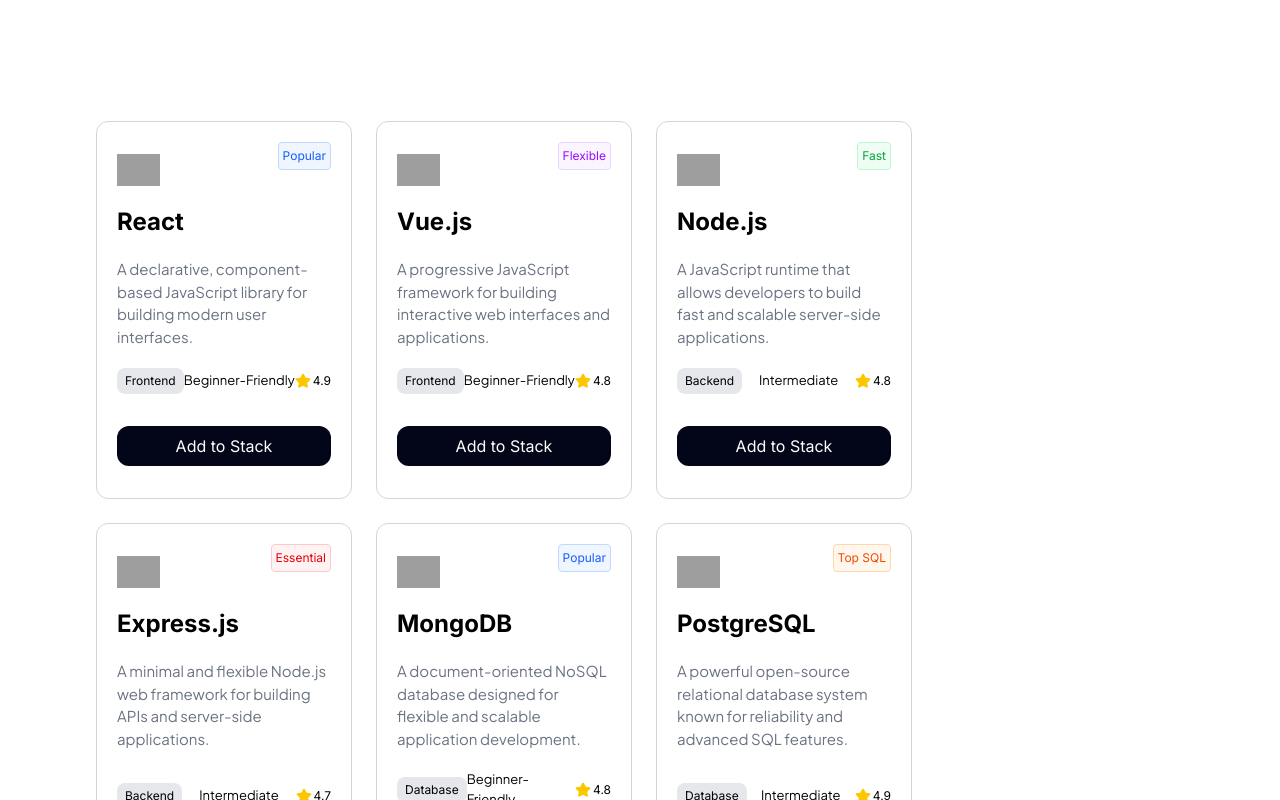
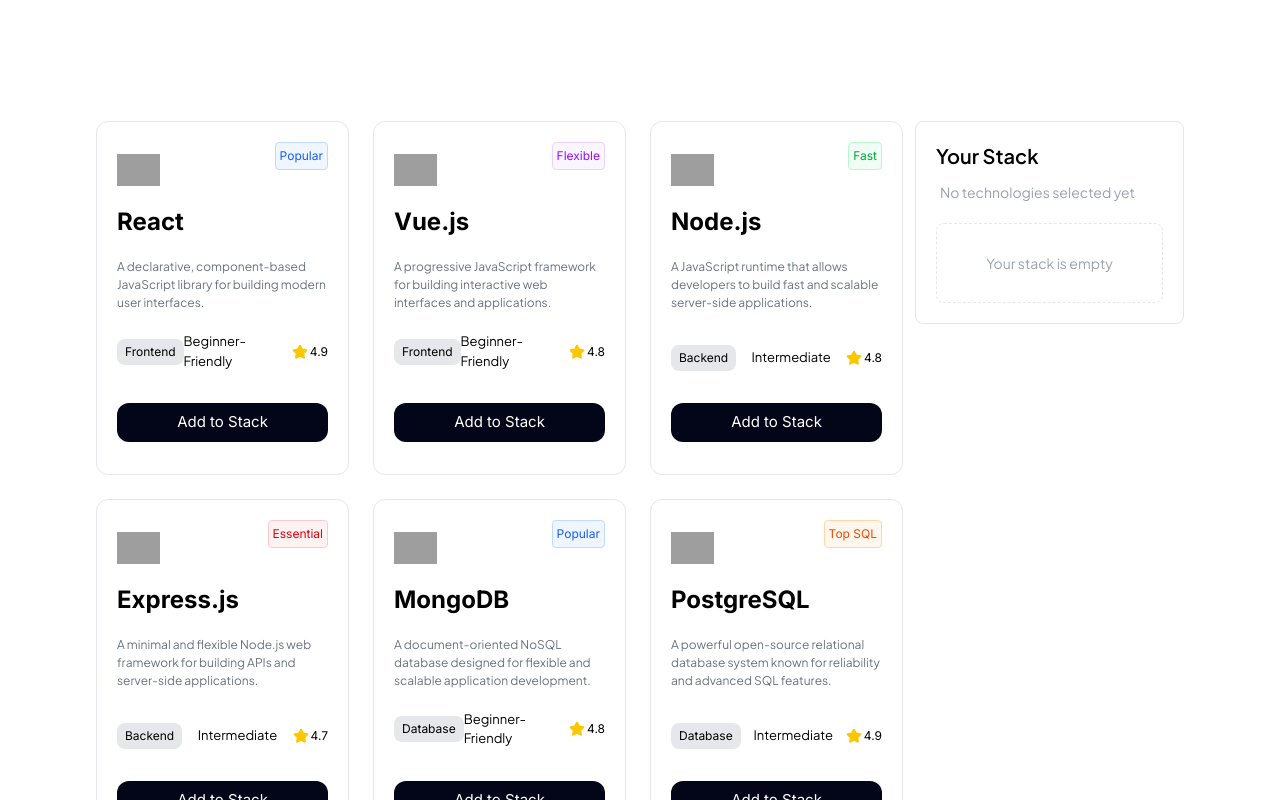
Before and after one commit to mahenaj-tabassum/Dev-Stack-A05, a React (Vite) app: page / in a window 1280 px wide. Shown: the part 680-1480 px from the top of the page. Built offline with nearby package versions, Linux system fonts and the light colour scheme; grey boxes are pictures that could not be loaded.

Commit message:
Stack Side Bar

```diff
--- a/src/App.tsx
+++ b/src/App.tsx
@@ -4,6 +4,7 @@
 import Navbar from "./components/Navbar";
 import TechnologySection from "./components/TechnologySection";
 import Loading from "./components/Loading";
+import { ToastContainer } from "react-toastify";
 
 const fetchDevStackData = async () => {
   const response = await fetch("/data/technology.json");
@@ -14,6 +15,8 @@
 const App = () => {
   const [devStackDataPromise] = useState(() => fetchDevStackData());
   return (
+    <>
+      <ToastContainer position="top-right" />
       <div className="md:bg-white bg-[#f8f6f6]">
         <Navbar />
         <div className="w-[85%] mx-auto">
@@ -24,6 +27,7 @@
         </div>
         <Footer />
       </div>
+    </>
   );
 };
 
--- a/src/components/StackItem.tsx
+++ b/src/components/StackItem.tsx
@@ -0,0 +1,35 @@
+import { XIcon } from "lucide-react";
+
+import type { TechnologiesType } from "../types/technology";
+
+interface StackItemProps {
+  selectedStack: TechnologiesType[];
+}
+
+const StackItem = ({ selectedStack }: StackItemProps) => {
+  return (
+    <>
+      {selectedStack.length !== 0 &&
+        selectedStack.map((stack) => (
+          <div
+            key={stack.id}
+            className="border border-gray-200 rounded-lg flex items-center justify-between px-5 py-3"
+          >
+            <div className="flex items-center gap-3">
+              <img className="h-8" src={stack.icon} alt={stack.name} />
+              <div>
+                <p className="font-bold text-slate-900">{stack.name}</p>
+
+                <p className="text-[12px] text-gray-400">{stack.category}</p>
+              </div>
+            </div>
+            <button className="cursor-pointer">
+              <XIcon className="text-red-500 size-5" />
+            </button>
+          </div>
+        ))}
+    </>
+  );
+};
+
+export default StackItem;
--- a/src/components/StackSidebar.tsx
+++ b/src/components/StackSidebar.tsx
@@ -0,0 +1,34 @@
+import type { TechnologiesType } from "../types/technology";
+import StackItem from "./StackItem";
+
+interface StackSidebarProps {
+  selectedStack: TechnologiesType[];
+}
+const StackSidebar = ({ selectedStack }: StackSidebarProps) => {
+  return (
+    <div className="bg-white border border-gray-200 rounded-lg p-5">
+      <p className="text-xl font-semibold">Your Stack</p>
+      {selectedStack.length === 0 ? (
+        <p className="text-[14px] ml-1 text-gray-400 mt-3 mb-5">
+          No technologies selected yet
+        </p>
+      ) : (
+        <p className="text-[14px] ml-1 text-gray-400 mt-3 mb-5">
+          {selectedStack.length} Technology Selected
+        </p>
+      )}
+
+      {selectedStack.length === 0 ? (
+        <div className="border border-dashed border-gray-200 rounded-lg mt-5 flex items-center justify-center h-20">
+          <p className="text-[14px] text-gray-400">Your stack is empty</p>
+        </div>
+      ) : (
+        <div className="flex flex-col gap-5">
+          <StackItem selectedStack={selectedStack} />
+        </div>
+      )}
+    </div>
+  );
+};
+
+export default StackSidebar;
--- a/src/components/TechnologyCard.tsx
+++ b/src/components/TechnologyCard.tsx
@@ -1,9 +1,13 @@
-import { StarIcon } from "lucide-react";
+import { CheckIcon, StarIcon } from "lucide-react";
 import type { BadgeType, TechnologiesType } from "../types/technology";
+import { useState, type Dispatch, type SetStateAction } from "react";
+import { toast } from "react-toastify";
 
 interface TechnologyCardProps {
   // Object
   technology: TechnologiesType;
+  setSelectedStack: Dispatch<SetStateAction<TechnologiesType[]>>;
+  selectedStack: TechnologiesType[];
 }
 const badgeStyles: Record<BadgeType, string> = {
   Popular: "border-blue-200 bg-blue-50 text-blue-600",
@@ -16,10 +20,22 @@
   Powerful: "border-indigo-200 bg-indigo-50 text-indigo-600",
   Containers: "border-yellow-200 bg-yellow-50 text-yellow-600",
 };
-const TechnologyCard = ({ technology }: TechnologyCardProps) => {
+const TechnologyCard = ({
+  technology,
+  setSelectedStack,
+  selectedStack,
+}: TechnologyCardProps) => {
+  const [isAdded, setIsAdded] = useState(false);
+
+  const handleIsAdded = () => {
+    setIsAdded(!isAdded);
+    toast.success(`${technology.name} added to stack`);
+    setSelectedStack([...selectedStack, technology]);
+  };
+
   return (
     <div>
-      <div className="h-full relative px-5 py-8 rounded-xl bg-white border border-gray-300 flex flex-col ">
+      <div className="h-full relative px-5 py-8 rounded-xl bg-white border border-gray-200 flex flex-col ">
         <span
           className={`absolute right-5 top-5 text-[12px] border rounded p-1 ${badgeStyles[technology.badge]}`}
         >
@@ -31,7 +47,7 @@
           alt={technology.name}
         />
         <h2 className="font-bold text-2xl">{technology.name}</h2>
-        <p className="text-[15px] my-5 text-gray-500">
+        <p className="text-[12px] my-5 text-gray-500">
           {technology.description}
         </p>
         <div className="mt-auto">
@@ -46,10 +62,20 @@
             </span>
           </div>
           <button
-            className="mt-8 w-full bg-slate-950 text-white py-2 rounded-xl cursor-pointer"
+            onClick={handleIsAdded}
+            className={`mt-8 w-full  py-2 text-[15px] rounded-xl
+                ${isAdded ? "flex items-center justify-center gap-2 cursor-not-allowed bg-amber-50 border border-amber-600 text-amber-600" : "bg-slate-950 text-white cursor-pointer transition-transform duration-300 hover:-translate-y-1"}
+                `}
             type="button"
+            disabled={isAdded}
           >
-            Add to Stack
+            {isAdded ? (
+              <>
+                <CheckIcon className="size-5" /> Added to stack
+              </>
+            ) : (
+              "Add to Stack"
+            )}
           </button>
         </div>
       </div>
--- a/src/components/TechnologySection.tsx
+++ b/src/components/TechnologySection.tsx
@@ -1,6 +1,7 @@
-import { use } from "react";
+import { use, useState } from "react";
 import type { TechnologiesType } from "../types/technology";
 import TechnologyCard from "./TechnologyCard";
+import StackSidebar from "./StackSidebar";
 
 interface TechnologySectionProps {
   // Array of Object
@@ -8,13 +9,27 @@
 }
 
 const TechnologySection = ({ devStackDataPromise }: TechnologySectionProps) => {
+  // Array of Objects
   const technologies = use(devStackDataPromise);
+
+  const [selectedStack, setSelectedStack] = useState<TechnologiesType[]>([]);
   return (
-    <div className="grid grid-cols-[3fr_1fr]">
+    <div className="grid grid-cols-1 md:grid-cols-[3fr_1fr] gap-3">
       <div className="grid lg:grid-cols-3 gap-6 items-stretch mb-20">
+        {/* Technology: Add to stack */}
         {technologies.map((technology) => (
-          <TechnologyCard key={technology.id} technology={technology} />
+          <TechnologyCard
+            selectedStack={selectedStack}
+            setSelectedStack={setSelectedStack}
+            key={technology.id}
+            technology={technology}
+          />
         ))}
+      </div>
+
+      {/* Added to Stack */}
+      <div>
+        <StackSidebar selectedStack={selectedStack} />
       </div>
     </div>
   );
```
Lines whose indentation alone changed are shown as unchanged.
